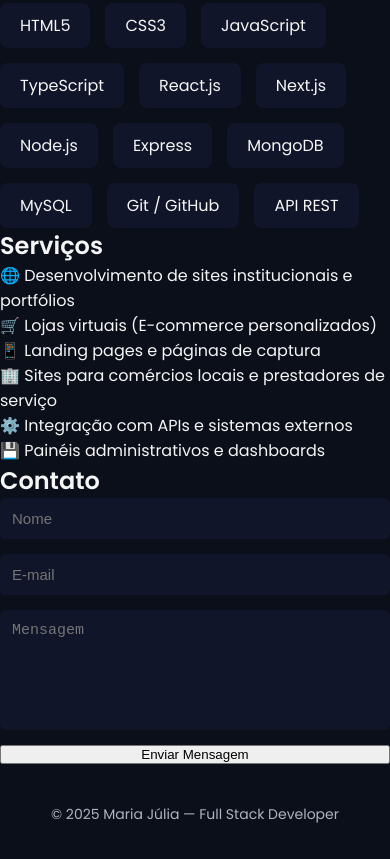
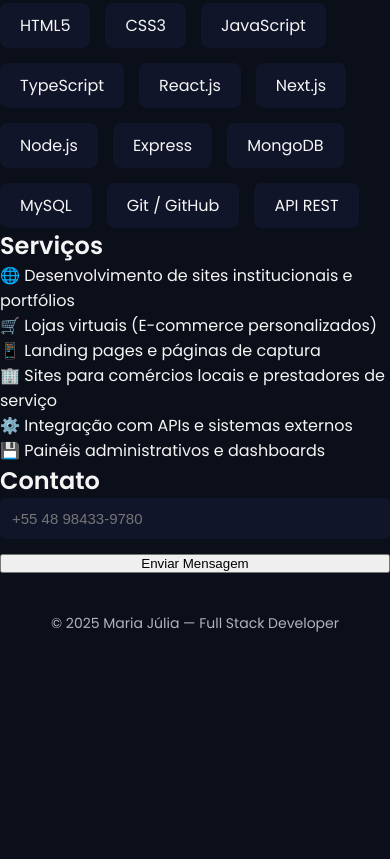
Before and after one commit to kyomajulia/kyomajulia.github.io, a plain HTML site: page index.html in a window 390 px wide. Shown: the part 1854-2713 px from the top of the page. After the commit the page ends 2528 px from the top, so only its background shows below. Drawn offline with nearby package versions, Linux system fonts and the light colour scheme.

Commit message:
Replace contact form inputs with phone input

```diff
--- a/index.html
+++ b/index.html
@@ -98,9 +98,7 @@
     <div class="container">
       <h2>Contato</h2>
       <form>
-        <input type="text" placeholder="Nome" required />
-        <input type="email" placeholder="E-mail" required />
-        <textarea placeholder="Mensagem" required></textarea>
+        <input type="tel" placeholder="+55 48 98433-9780" required />
         <button type="submit" class="btn-large">Enviar Mensagem</button>
       </form>
     </div>
```
